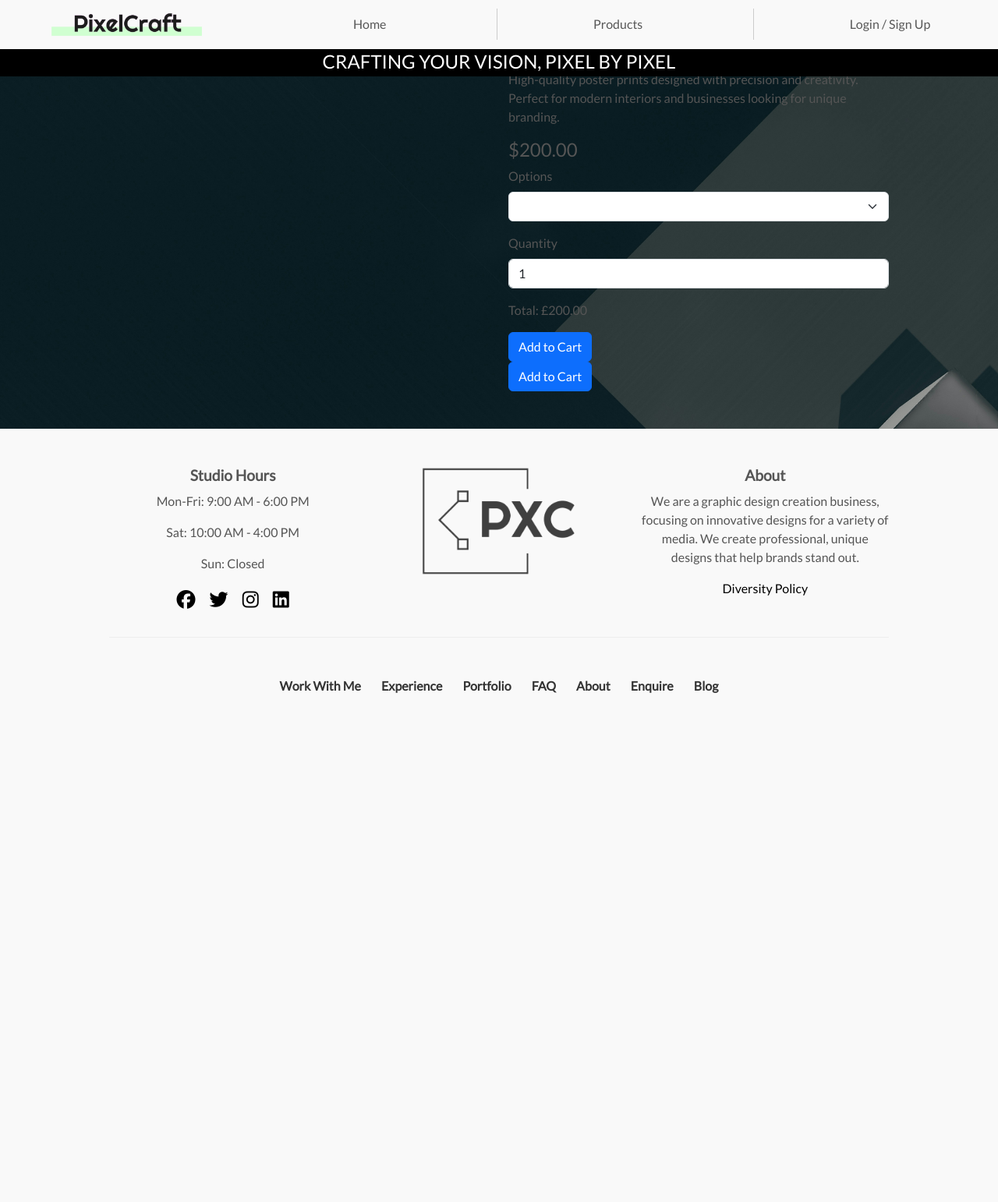
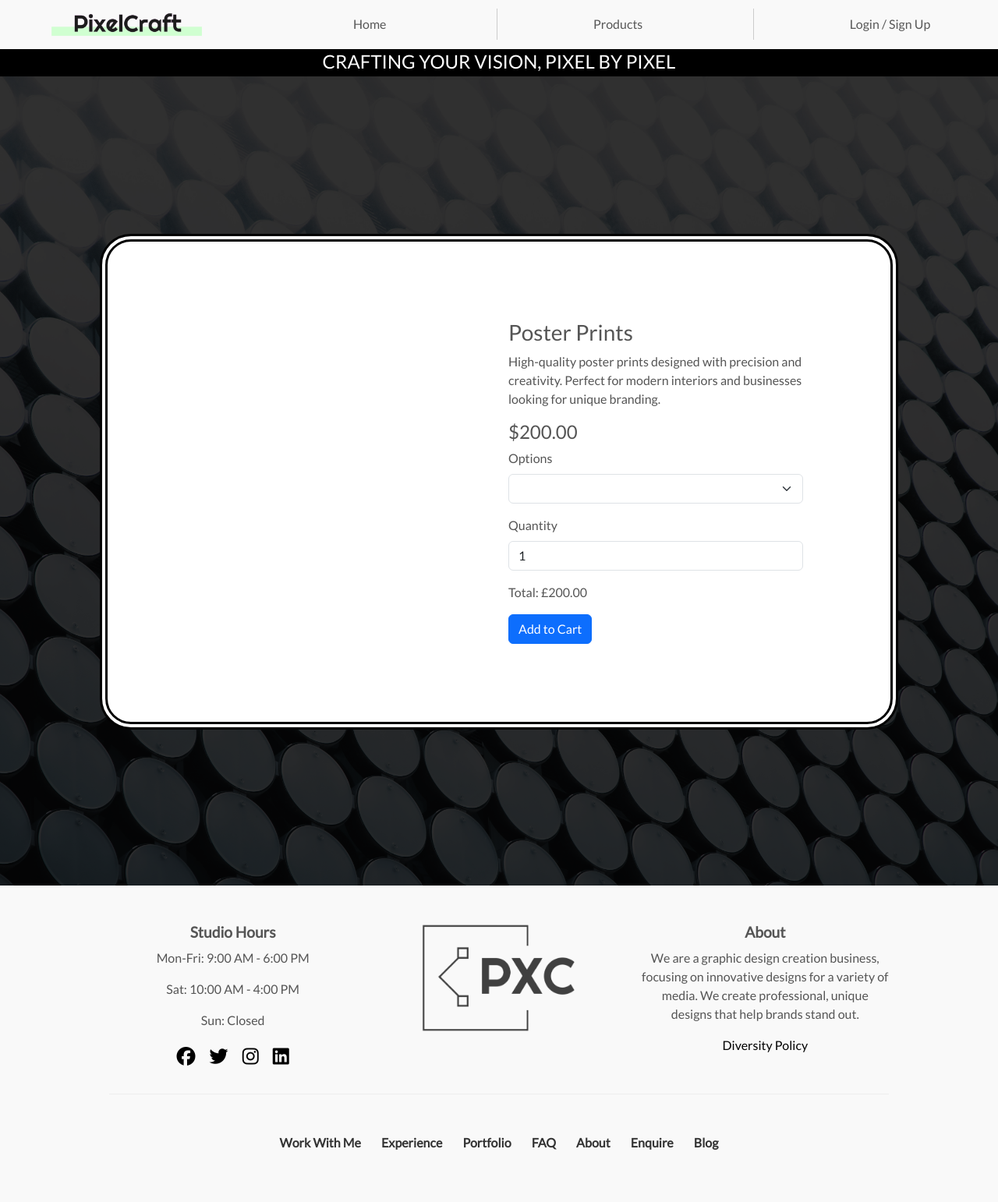
Before and after one commit to HCaldwell95/pixel-craft, a Django app: page /products/1/ in a window 1280 px wide. Shown: the whole page at 78% size. Before the commit the page ends 889 px from the top, so only its background shows below. Run offline with Django 5.2, Linux system fonts and the light colour scheme; data comes from the database, SQL or seed files in the repository; lists and menus that the app fills with data are empty; some libraries are stand-ins or nearby versions.

Commit message:
style(product_detail): add background cover and product description styles

```diff
--- a/pixel_craft/settings.py
+++ b/pixel_craft/settings.py
@@ -34,9 +34,7 @@
 
 ALLOWED_HOSTS = [
     'pixel-craft.herokuapp.com',
-    '8000-hcaldwell95-pixelcraft-rdfd19xyzal.ws.codeinstitute-ide.net',
-    '8000-hcaldwell95-pixelcraft-eokyt2ue3qq.ws.codeinstitute-ide.net',
-    "8000-hcaldwell95-pixelcraft-cyq6k6xeqze.ws-eu118.gitpod.io",
+    '8000-hcaldwell95-pixelcraft-hynv8epul44.ws-eu118.gitpod.io',
     "localhost",
     "127.0.0.1"
 ]
--- a/products/templates/products/product_detail.html
+++ b/products/templates/products/product_detail.html
@@ -1,8 +1,14 @@
 {% extends "base.html" %}
+{% load static %}
+
+{% block extra_css %}
+    <link rel="stylesheet" href="{% static 'css/app_products.css' %}">
+{% endblock %}
 
 {% block content %}
-  <div class="container py-5">
-    <div class="row product-details">
+  <section class="transparent-container-fw">
+    <div class="container product-details">
+      <div class="row product-description">
         <div class="col-md-6">
           <!-- Non-Automated Image Slideshow -->
           <div id="productSlideshow" class="carousel slide" data-bs-ride="false">
@@ -50,13 +56,10 @@
 
             <button type="submit" class="btn btn-primary">Add to Cart</button>
           </form>
-
-
-          <button type="submit" class="btn btn-primary">Add to Cart</button>
-        </form>
         </div>
       </div>
     </div>
+  </section>
 
   <script>
     // JavaScript to update the slideshow based on dropdown selection
--- a/static/css/app_products.css
+++ b/static/css/app_products.css
@@ -54,3 +54,17 @@
     background-clip: text;
     color: transparent;
 }
+
+/* ------------------------------------ Product Detail Styles */
+
+.product-details {
+    padding-top: 300px;
+    padding-bottom: 200px;
+}
+
+.product-description {
+    background-color: white;
+    padding: 100px;
+    border-radius: 40px;
+    border: 10px black double;
+}
```
Lines whose indentation alone changed are shown as unchanged.
